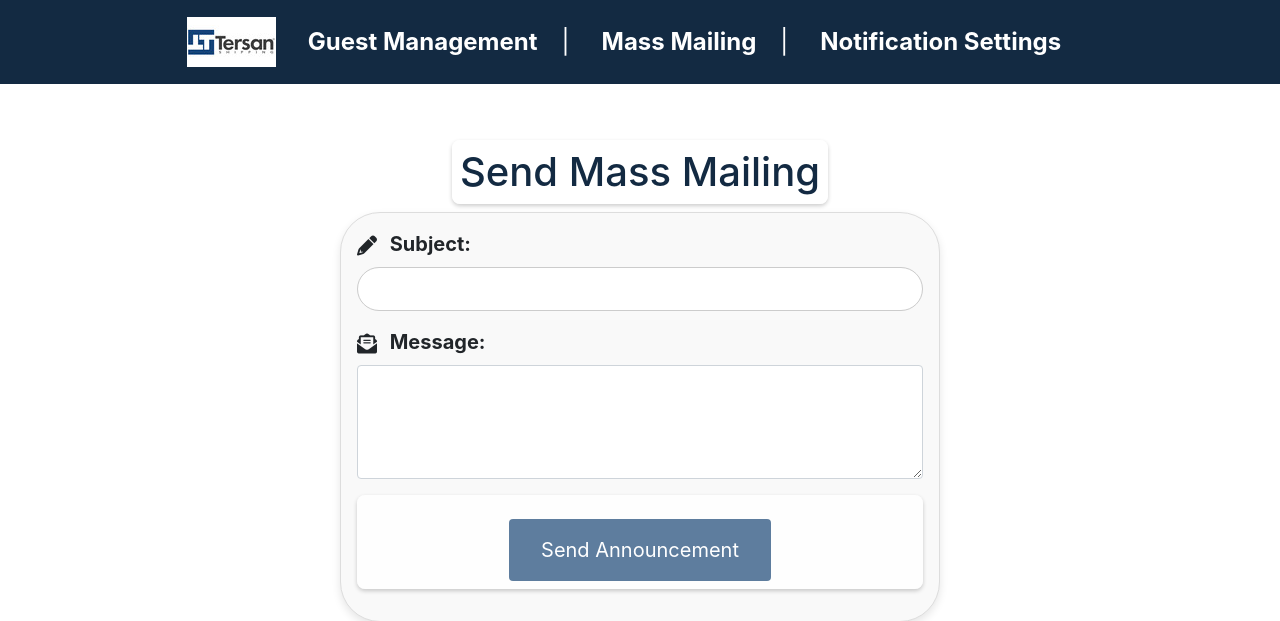
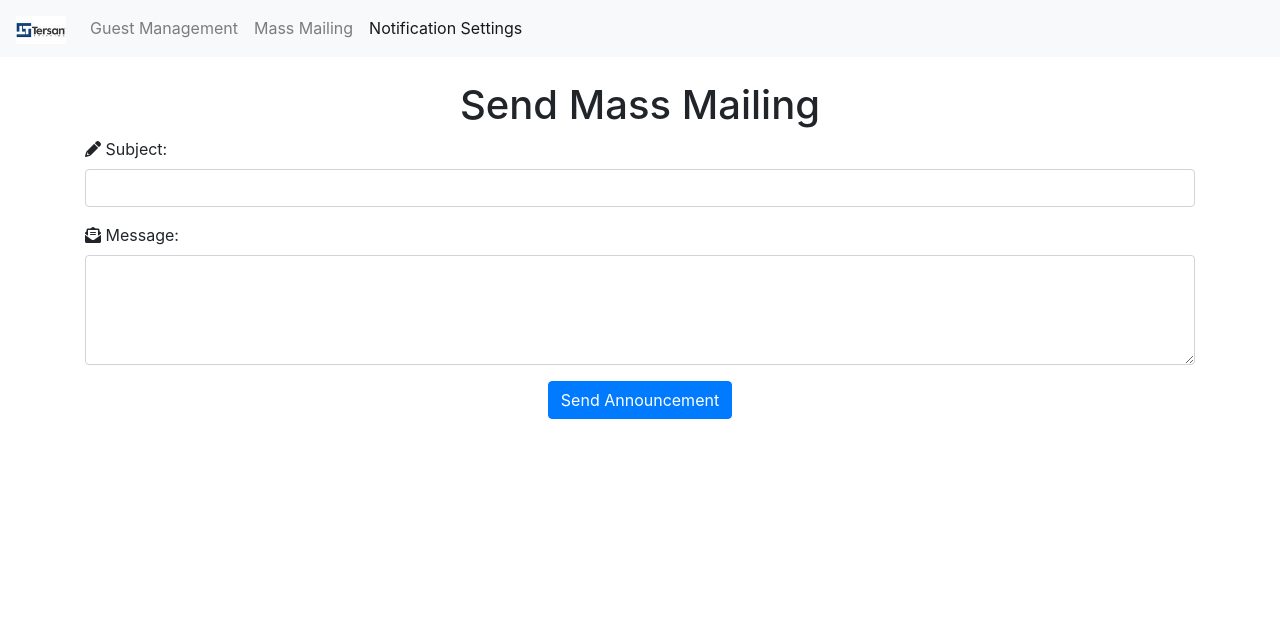
Before and after one commit to ozgulbaytekin/foreign_guest_communication, a Flask app: page /mass_mailing in a window 1280 px wide. Shown: the top 621 px of the page. Run offline with Flask 3, Linux system fonts and the light colour scheme; some libraries are stand-ins or nearby versions.

Commit message:
style changed

```diff
--- a/templates/mass_mailing.html
+++ b/templates/mass_mailing.html
@@ -9,17 +9,30 @@
   <link rel="stylesheet" href="https://maxcdn.bootstrapcdn.com/bootstrap/4.5.2/css/bootstrap.min.css">
 
   <!-- Custom CSS -->
-  <link rel="stylesheet" href="{{ url_for('static', filename='css/style.css') }}">
+
   <link rel="stylesheet" href="https://cdnjs.cloudflare.com/ajax/libs/font-awesome/6.0.0-beta3/css/all.min.css">
 </head>
 
 <body>
-  <div class="navbar">
-    <img src="{{ url_for('static', filename='images/background.jpg') }}" alt="Logo" class="logo">
-    <a href="{{ url_for('index') }}">Guest Management</a>
-    <a href="{{ url_for('mass_mailing_bp.mass_mailing') }}">Mass Mailing</a>
-    <a href="{{ url_for('notification_time') }}">Notification Settings</a>
-</div>
+    <!-- Updated navbar -->
+    <nav class="navbar navbar-expand-lg navbar-light bg-light">
+      <a class="navbar-brand" href="{{ url_for('index') }}">
+          <img src="{{ url_for('static', filename='images/background.jpg') }}" alt="Logo" class="logo" style="width: 50px;">
+      </a>
+      <div class="collapse navbar-collapse">
+          <ul class="navbar-nav">
+              <li class="nav-item">
+                  <a class="nav-link" href="{{ url_for('index') }}">Guest Management</a>
+              </li>
+              <li class="nav-item">
+                  <a class="nav-link" href="{{ url_for('mass_mailing_bp.mass_mailing') }}">Mass Mailing</a>
+              </li>
+              <li class="nav-item">
+                  <a class="nav-link active" href="{{ url_for('notification_time') }}">Notification Settings</a>
+              </li>
+          </ul>
+      </div>
+  </nav>
 
   <div class="container mt-4">
     <h1 class="text-center">Send Mass Mailing</h1>
@@ -60,8 +73,7 @@
 
   <!-- jQuery and Bootstrap JS via CDN -->
   <script src="https://code.jquery.com/jquery-3.5.1.slim.min.js"></script>
-  <script src="https://cdn.jsdelivr.net/npm/@popperjs/core@2.9.2/dist/umd/popper.min.js"></script>
-  <script src="https://maxcdn.bootstrapcdn.com/bootstrap/4.5.2/js/bootstrap.min.js"></script>
+  <script src="https://cdn.jsdelivr.net/npm/bootstrap@3.3.7/dist/js/bootstrap.min.js" integrity="sha384-Tc5IQib027qvyjSMfHjOMaLkfuWVxZxUPnCJA7l2mCWNIpG9mGCD8wGNIcPD7Txa" crossorigin="anonymous"></script>
 
   <!-- Custom JS -->
   <script src="{{ url_for('static', filename='js/main.js') }}"></script>
```
